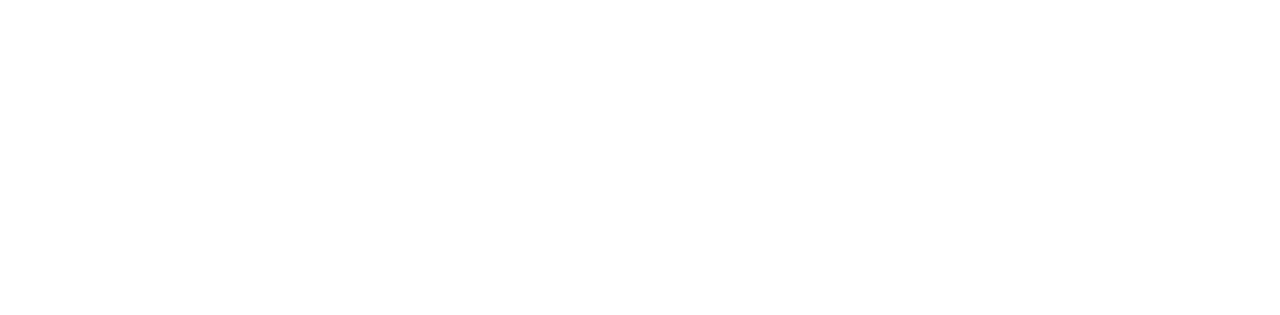
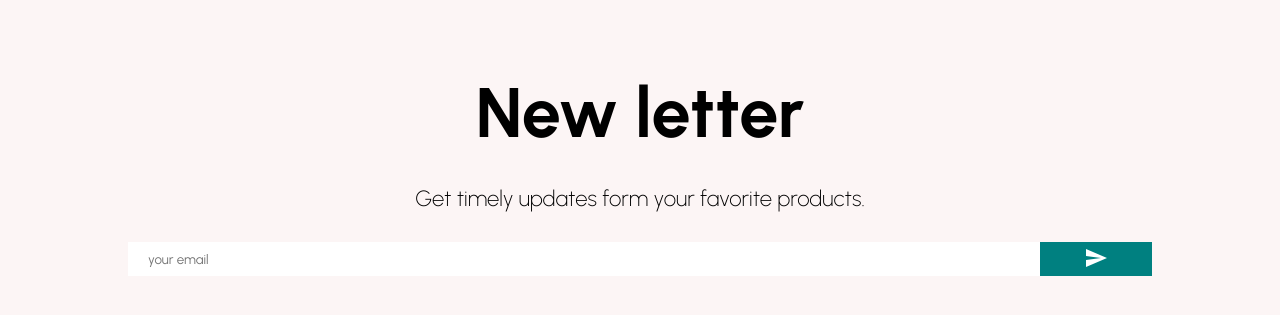
Before and after one commit to LokeshMohanMahankali/ecommers, a React (Vite) app: page / in a window 1280 px wide. Shown: the part 2350-2665 px from the top of the page. Before the commit the page ends 2243 px from the top, so only its background shows below. Built offline with nearby package versions, Linux system fonts and the light colour scheme.

Commit message:
newsletters

```diff
--- /dev/null
+++ b/src/components/Newsletter.jsx
@@ -0,0 +1,56 @@
+import React from "react";
+import styled from "styled-components";
+import SendIcon from "@mui/icons-material/Send";
+
+const Container = styled.div`
+  height: 70vh;
+  display: flex;
+  background-color: #fcf5f5;
+  justify-content: center;
+  align-items: center;
+  flex-direction: column;
+`;
+const Title = styled.h1`
+  font-size: 70px;
+  margin-bottom: 30px;
+`;
+const Description = styled.div`
+  font-size: 22px;
+  font-weight: 200;
+  margin-bottom: 30px;
+`;
+const InputContainer = styled.div`
+  height: 34px;
+  width: 80%;
+  background-color: white;
+  display: flex;
+  justify-content: space-between;
+`;
+const Input = styled.input`
+  border: none;
+  flex: 8;
+  padding-left: 20px;
+`;
+const Button = styled.button`
+  flex: 1;
+  border: none;
+  background-color: teal;
+  color: white;
+`;
+
+const Newsletter = () => {
+  return (
+    <Container>
+      <Title>New letter</Title>
+      <Description>Get timely updates form your favorite products.</Description>
+      <InputContainer>
+        <Input placeholder="your email" />
+        <Button>
+          <SendIcon />
+        </Button>
+      </InputContainer>
+    </Container>
+  );
+};
+
+export default Newsletter;
--- a/src/pages/Home.jsx
+++ b/src/pages/Home.jsx
@@ -3,6 +3,7 @@
 import Slider from "../components/Slider";
 import Category from "../components/Category";
 import Products from "../components/Products";
+import Newsletter from "../components/Newsletter";
 
 const Home = () => {
   return (
@@ -12,6 +13,7 @@
       <Slider />
       <Category />
       <Products />
+      <Newsletter />
     </div>
   );
 };
```
